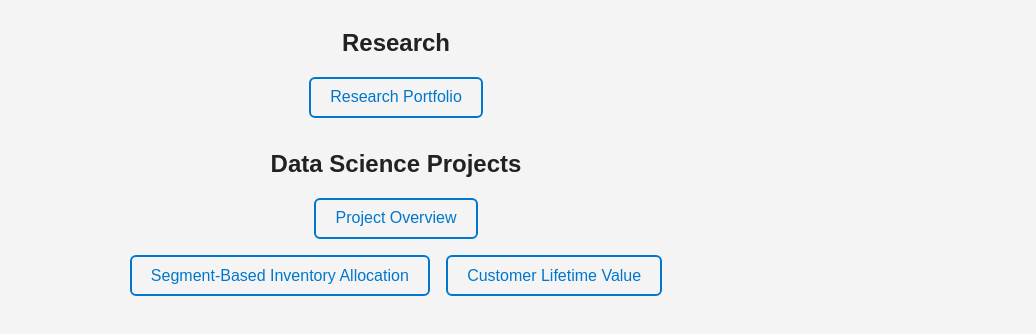
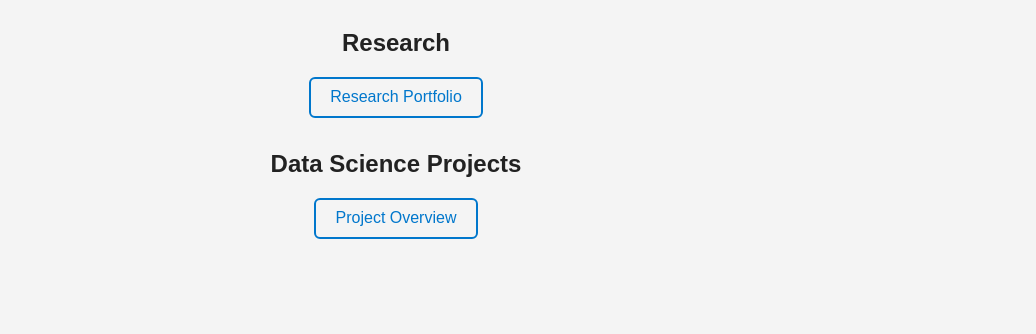
Before and after one commit to nihemelandu/nihemelandu.github.io, a plain HTML site: page index.html in a window 1280 px wide. Shown: the part 176-510 px from the top of the page, without its empty margins (244-1280 px from the left). Drawn offline with Linux system fonts and the light colour scheme.

Commit message:
updated index.html

```diff
--- a/index.html
+++ b/index.html
@@ -126,10 +126,6 @@
       <ul class="links">
         <li><a href="https://nihemelandu.github.io/Data-Science-Projects/" target="_blank">Project Overview</a></li>
       </ul>
-      <ul class="sub-links">
-        <li><a href="https://github.com/nihemelandu/segment-based-inventory-allocation" target="_blank">Segment-Based Inventory Allocation</a></li>
-        <li><a href="https://github.com/nihemelandu/customer-lifetime-value" target="_blank">Customer Lifetime Value</a></li>
-      </ul>
     </div>
   </div>
 
```
